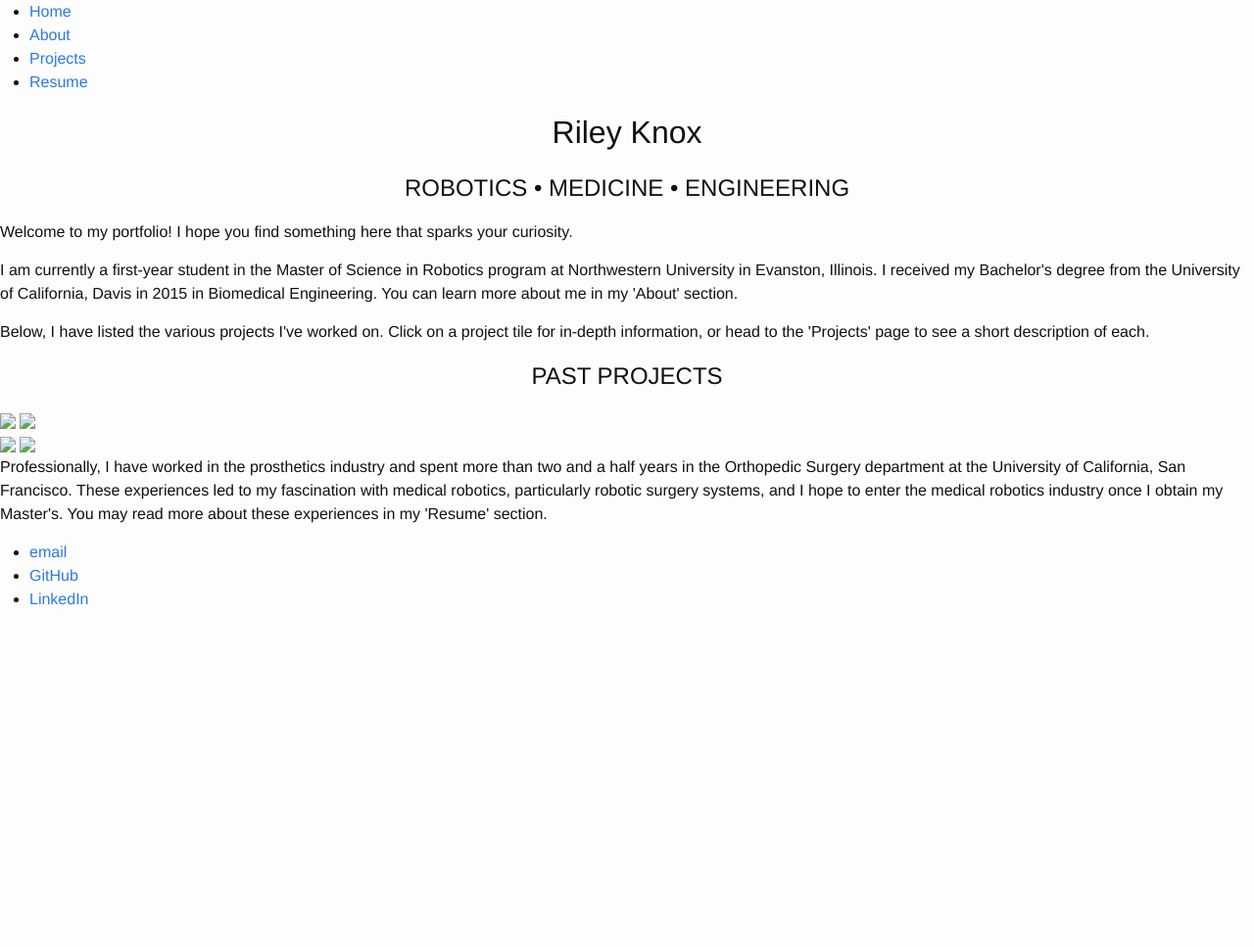
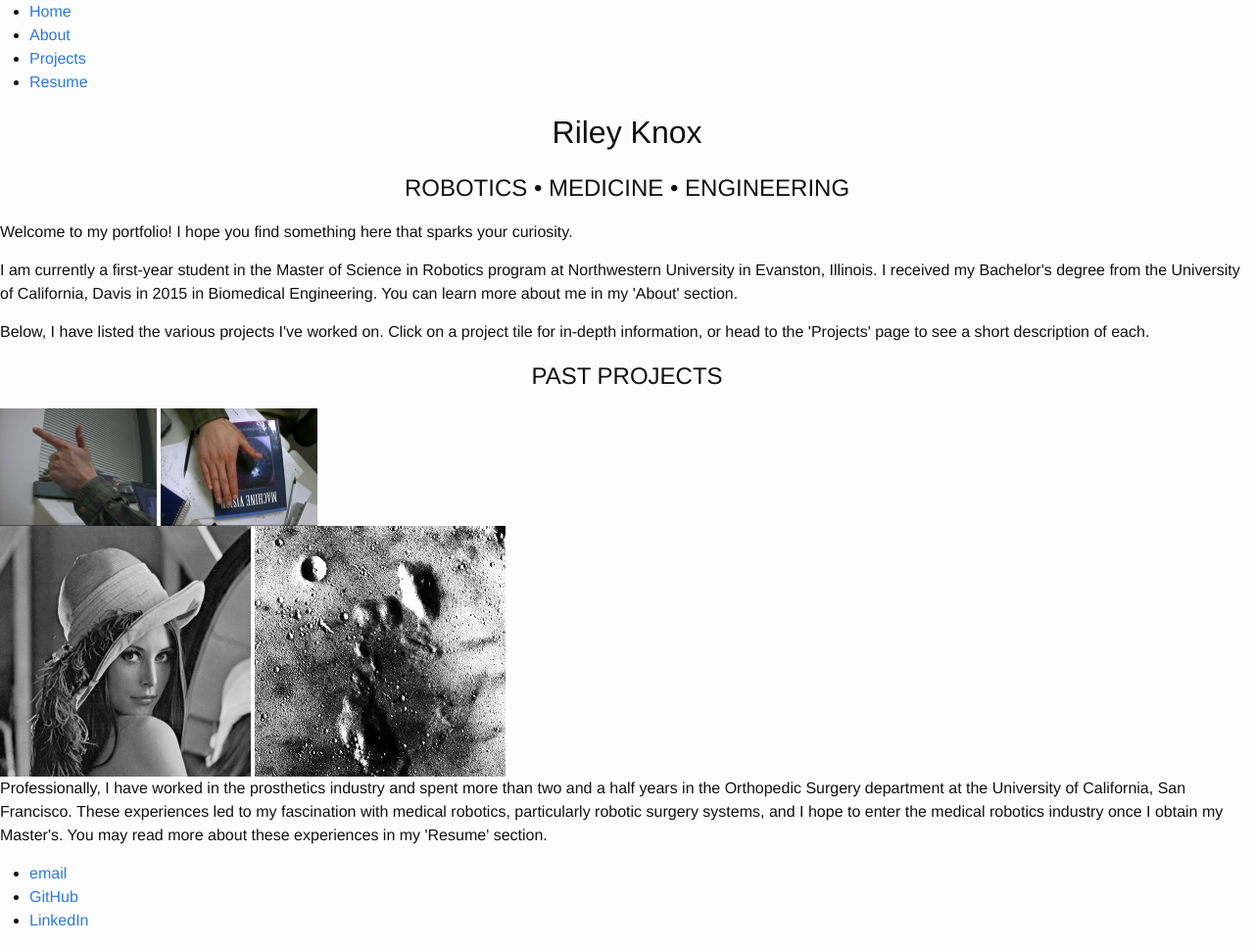
Before and after one commit to rubberdk/rubberdk.github.io, a Jekyll site: the page index.html, which Jekyll copies as it is, in a window 1280 px wide. Shown: the whole page at 98% size. Built offline with Jekyll 4.4.1, drawn with Linux system fonts in a browser that asks for light colours; before the commit the page ends 900 px from its top, so only the background shows below that.

Commit message:
Image sourcing test
    - Renamed _images folder to images
    - Updated image source paths in index.html

```diff
--- a/index.html
+++ b/index.html
@@ -58,12 +58,12 @@
 		<!-- Photo Grid -->
 		<div class="row">
 			<div class="column">
-				<img src="_images/gun1.bmp">
-				<img src="_images/joy1.bmp">
+				<img src="images/gun1.bmp">
+				<img src="images/joy1.bmp">
 			</div>
 			<div class="column">
-				<img src="_images/lena.bmp">
-				<img src="_images/moon_mapped.png">
+				<img src="images/lena.bmp">
+				<img src="images/moon_mapped.png">
 			</div>
 		</div>
 
```
Also changed, not shown: images/gun1.bmp (renamed from _images/gun1.bmp), images/joy1.bmp (renamed from _images/joy1.bmp), images/lena.bmp (renamed from _images/lena.bmp), images/moon_mapped.png (renamed from _images/moon_mapped.png), images/pointer1.bmp (renamed from _images/pointer1.bmp), images/skin1.png (renamed from _images/skin1.png), images/skin6.png (renamed from _images/skin6.png).
